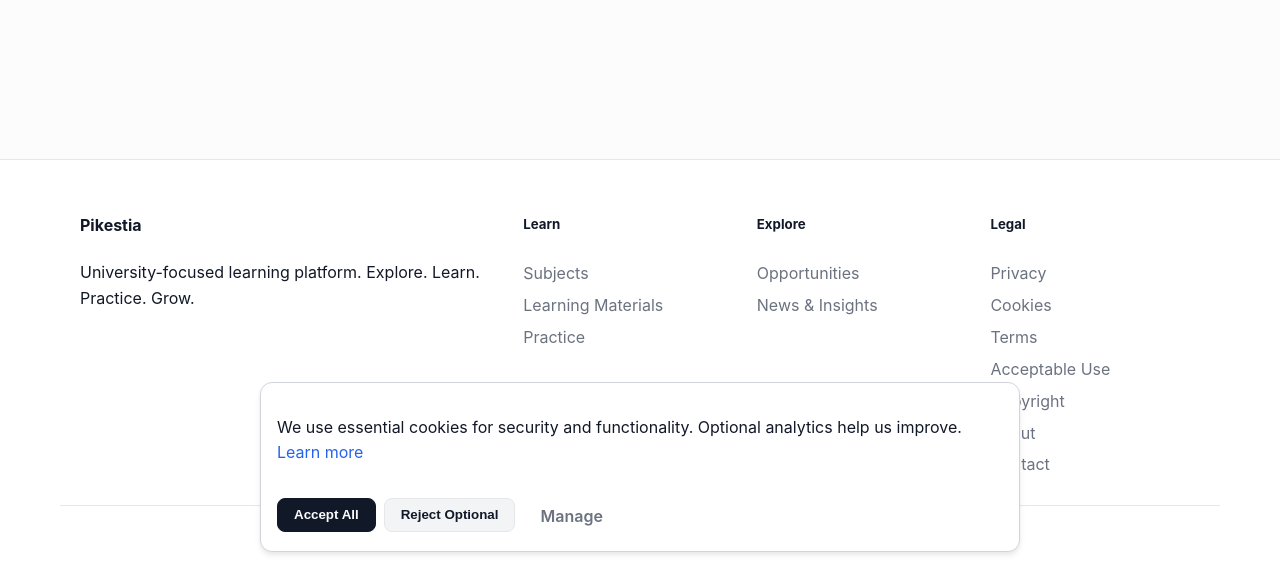
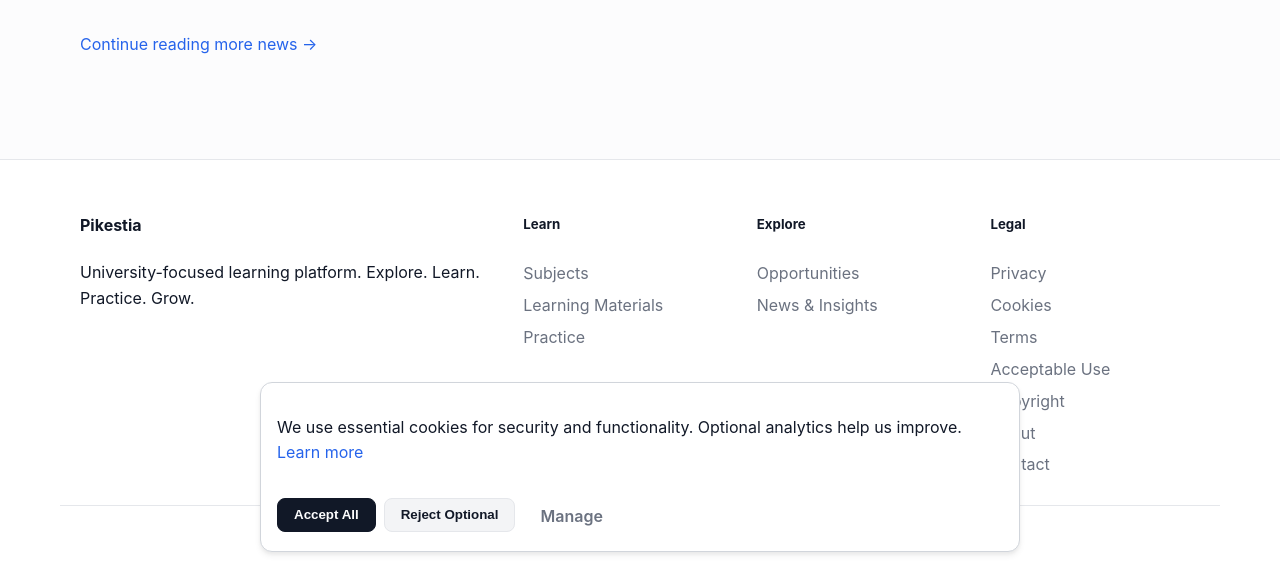
Before and after one commit to ssegirinyapius07-lab/pikestia-learning-hub, a Django app: template templates/news/detail.html in a window 1280 px wide. Shown: the part 232-800 px from the top of the page. Run offline with Django 4.2, Linux system fonts and the light colour scheme; the template is opened without the code that fills it, so the values that code supplies are empty.

Commit message:
feat: add continue reading to news articles

```diff
--- a/templates/news/detail.html
+++ b/templates/news/detail.html
@@ -49,6 +49,8 @@
       {{ article.body|safe }}
     </div>
 
+    <div class="news-continue"><a href="/news/" class="continue-reading">Continue reading more news <span aria-hidden="true">→</span></a></div>
+
     {% if related %}
     <section class="news-related-section">
       <div class="section-header">
```
